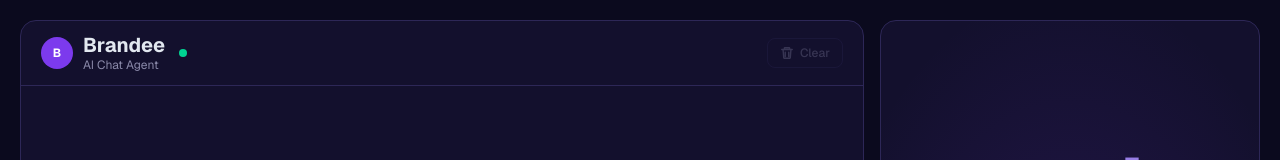
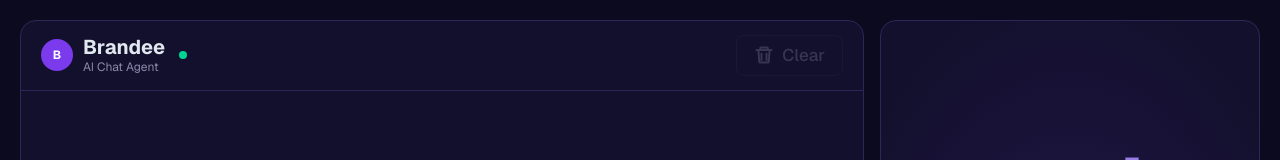
Before and after one commit to carlosconnected/brandee, a Next.js app: page / in a window 1280 px wide. Shown: the top 160 px of the page. Built offline with nearby package versions, Linux system fonts and the light colour scheme.

Commit message:
Make the clear button bigger

```diff
--- a/src/components/chat/ChatPanel.tsx
+++ b/src/components/chat/ChatPanel.tsx
@@ -44,9 +44,9 @@ export function ChatPanel({
         <button
           onClick={onClear}
           disabled={messages.length === 0}
-          className="flex items-center gap-1.5 text-xs font-medium text-muted border border-divider rounded-lg px-3 py-1.5 hover:border-divider-strong hover:text-content disabled:opacity-30 disabled:cursor-not-allowed cursor-pointer transition-colors"
+          className="flex items-center gap-1.5 lg:gap-[8px] text-xs lg:text-[17px] font-medium text-muted border border-divider rounded-lg px-3 lg:px-[17px] py-1.5 lg:py-[8px] hover:border-divider-strong hover:text-content disabled:opacity-30 disabled:cursor-not-allowed cursor-pointer transition-colors"
         >
-          <svg viewBox="0 0 16 16" fill="none" className="w-3.5 h-3.5" stroke="currentColor" strokeWidth="1.6" strokeLinecap="round" strokeLinejoin="round">
+          <svg viewBox="0 0 16 16" fill="none" className="w-3.5 h-3.5 lg:w-5 lg:h-5" stroke="currentColor" strokeWidth="1.6" strokeLinecap="round" strokeLinejoin="round">
             <path d="M2 4h12M5 4V2.5a.5.5 0 0 1 .5-.5h5a.5.5 0 0 1 .5.5V4M6 7v5M10 7v5M3.5 4l.75 9.5a.5.5 0 0 0 .5.5h6.5a.5.5 0 0 0 .5-.5L12.5 4" />
           </svg>
           Clear
```
